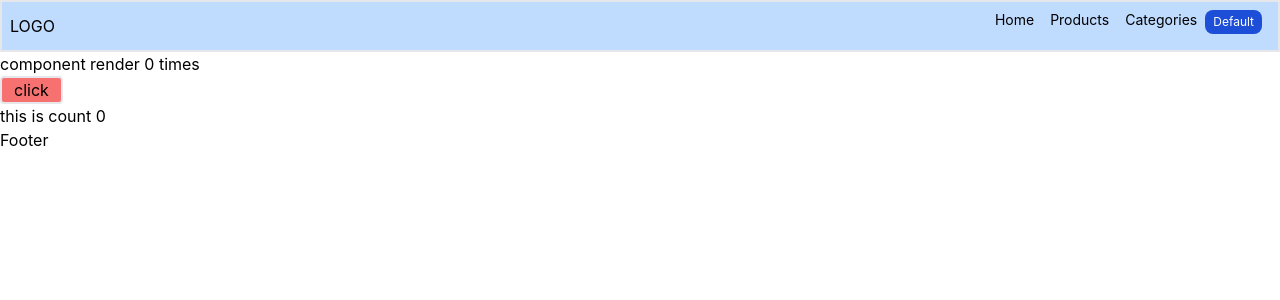
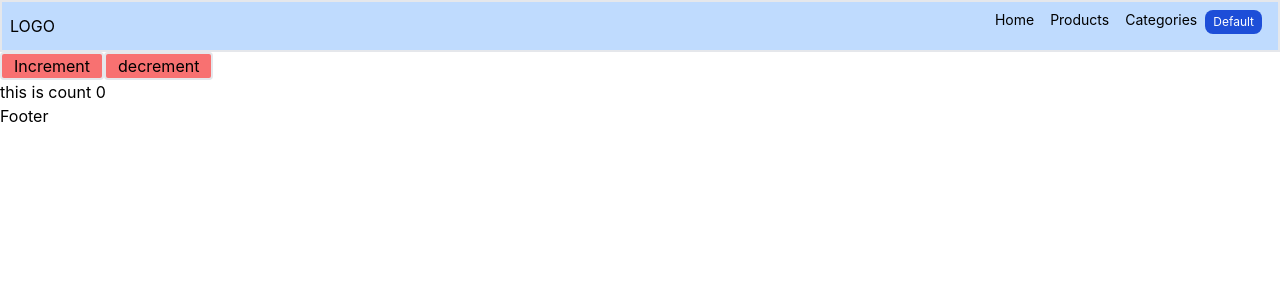
Before and after one commit to klay964/Masarat-React-Structure, a React (Create React App) app: page / in a window 1280 px wide. Shown: the top 300 px of the page. Built offline with nearby package versions, Linux system fonts and the light colour scheme.

Commit message:
add useReducer

```diff
--- a/src/App.js
+++ b/src/App.js
@@ -18,7 +18,6 @@ function App() {
             <Route path=':id' element={<ProductDetails />} />
             <Route path='template' element={<ProductsTemplate />} />
           </Route>
-
           <Route path='/categories' element={<Categories />} />
         </Routes>
       </Layout>
--- a/src/pages/Home.jsx
+++ b/src/pages/Home.jsx
@@ -1,23 +1,37 @@
-import { useState, useEffect, useRef } from 'react';
+import { useReducer } from 'react';
 
 export default function Home() {
-  const [count, setCount] = useState(0);
+  function reducer(state, action) {
+    switch (action.type) {
+      case 'increamnet':
+        return { count: state.count + 1 };
 
-  const ref = useRef(0);
+      case 'decremnt':
+        return { count: state.count - 1 };
 
-  useEffect(() => {
-    ref.current++;
-  });
+      default:
+        return state;
+    }
+  }
+  const [state, dispatch] = useReducer(reducer, { count: 0 });
+
   return (
     <>
-      <div>component render {ref.current} times</div>
       <button
         className='bg-red-400 border-2 rounded px-3'
-        onClick={() => setCount((prevCount) => prevCount + 1)}
+        onClick={() => {
+          dispatch({ type: 'increamnet' });
+        }}
       >
-        click
+        Increment
       </button>
-      <div> this is count {count}</div>
+      <button
+        className='bg-red-400 border-2 rounded px-3'
+        onClick={() => dispatch({ type: 'decremnt' })}
+      >
+        decrement
+      </button>
+      <div> this is count {state.count}</div>
     </>
   );
 }
```
